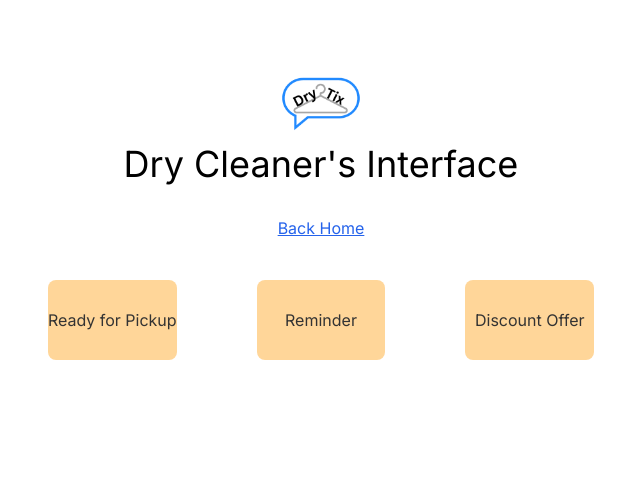
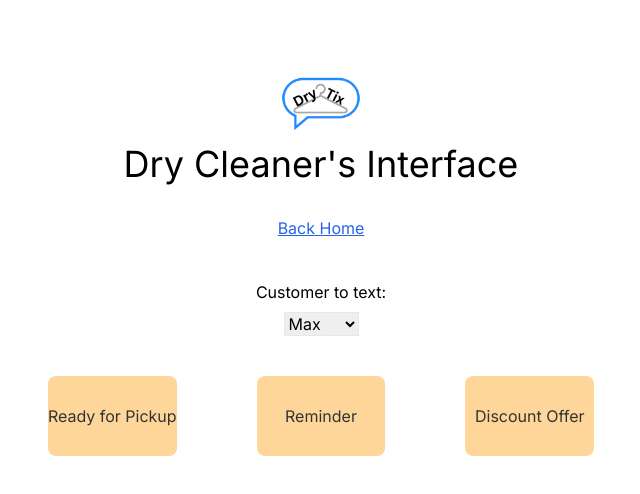
Before and after one commit to maxwellpothier/drytix, a Next.js app: page /demo in a window 1280 px wide. Shown: the top 494 px of the page, without its empty margins (319-959 px from the left). Built offline with nearby package versions, Linux system fonts and the light colour scheme.

Commit message:
add dropdown for who to send the text to

```diff
--- a/app/demo/page.tsx
+++ b/app/demo/page.tsx
@@ -1,13 +1,21 @@
 "use client";
+import {useState} from "react";
 import Image from "next/image";
 import logo from "../../public/img/Dry.png";
 import {ToastContainer, toast} from "react-toastify";
 import "react-toastify/dist/ReactToastify.css";
 import {messages} from "@/data/messages";
+import {ChangeEvent} from "react";
 
-const PHONE_NUMBER_TO_SEND_TO = "+14807085773";
+const dummyCustomers: {[key: string]: string} = {
+	Max: "+14807085773",
+	Tanner: "+13855289781",
+	Isaac: "+18586884626",
+};
 
 const DemoPage = () => {
+	const [selectedPhone, setSelectedPhone] = useState("14807085773");
+
 	const sendMessage = async (messageType: string) => {
 		const predefinedMessage: string =
 			messages[messageType as keyof typeof messages];
@@ -20,13 +28,19 @@ const DemoPage = () => {
 					"Content-Type": "application/json",
 				},
 				body: JSON.stringify({
-					phone: PHONE_NUMBER_TO_SEND_TO,
+					phone: selectedPhone,
 					message: predefinedMessage,
 				}),
 			});
 		} catch (error) {
 			console.error("Error:", error);
 		}
+	};
+
+	const changeCustomer = (e: ChangeEvent<HTMLSelectElement>) => {
+		e.preventDefault();
+		const customer = e.target.value;
+		setSelectedPhone(dummyCustomers[customer]);
 	};
 
 	return (
@@ -37,6 +51,18 @@ const DemoPage = () => {
 				<a className="mb-10 text-blue-600 underline" href="/">
 					Back Home
 				</a>
+				<span className="mb-2">Customer to text:</span>
+				<select
+					className="mb-10 border"
+					onChange={e => changeCustomer(e)}>
+					{Object.keys(dummyCustomers).map((customer, index) => {
+						return (
+							<option key={index} value={customer}>
+								{customer}
+							</option>
+						);
+					})}
+				</select>
 				<div className="grid grid-cols-3 gap-20 ml-0">
 					<button
 						className="button"
```
